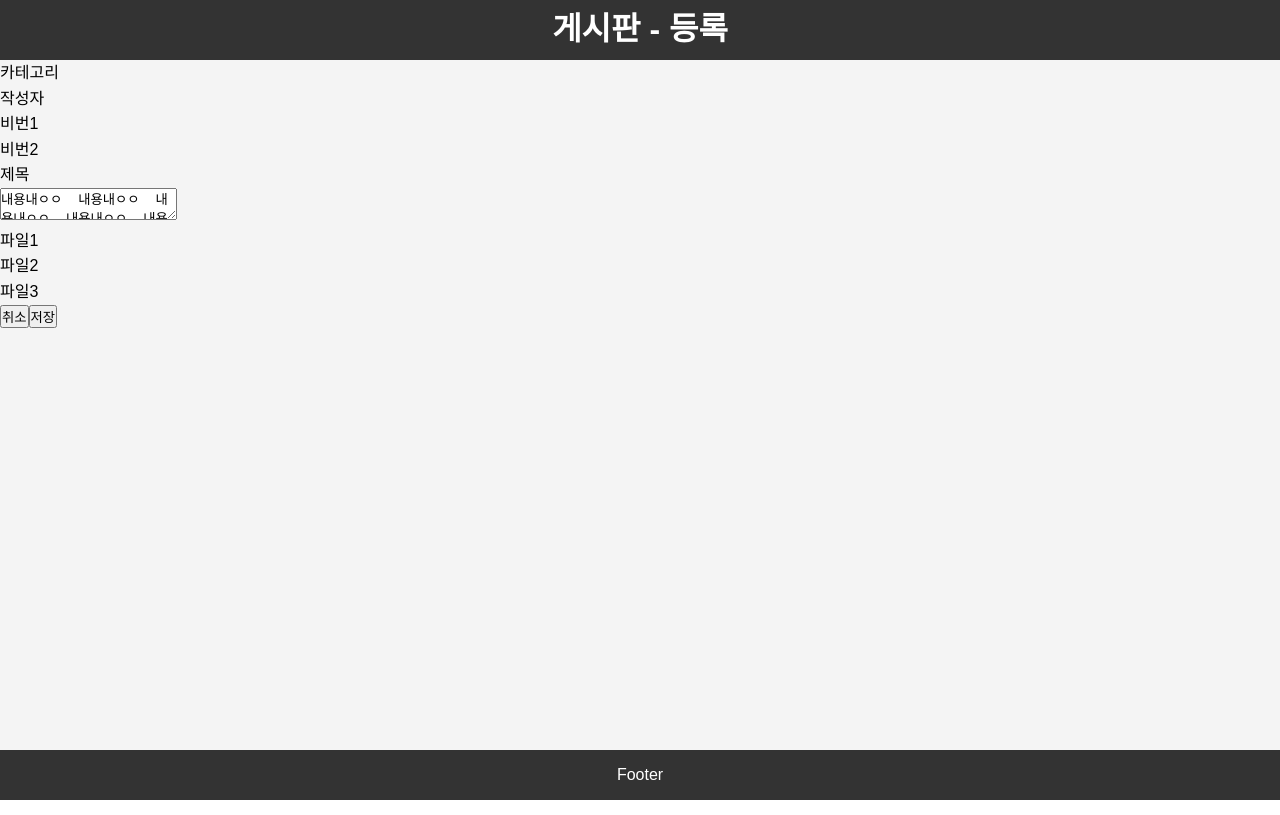
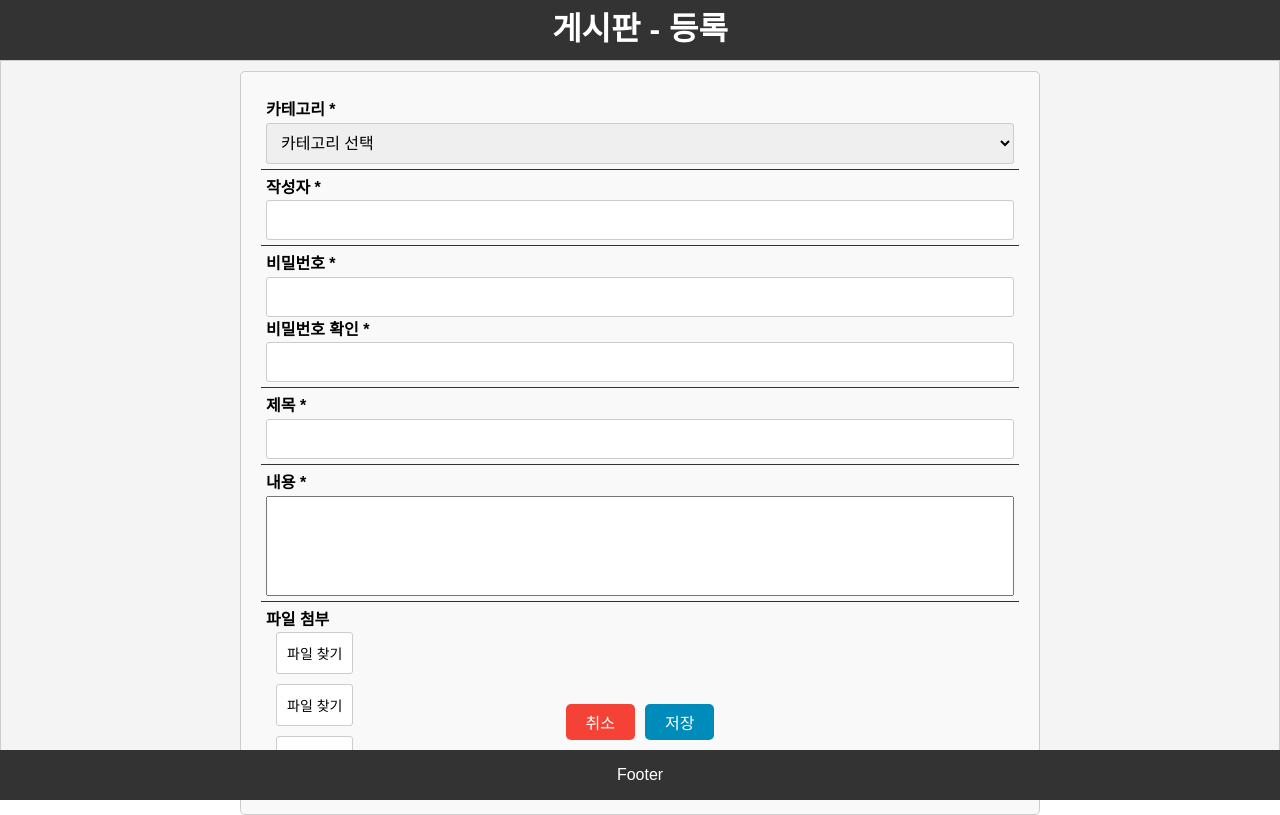
Before and after one commit to HJH413/simpleBoard, a React (Create React App) app in the folder front/: page /Write in a window 1280 px wide. Built offline with nearby package versions, Linux system fonts and the light colour scheme.

Commit message:
frontend v0.3
1. 게시판 작성 디자인 완료
2. 게시판 상세 디자인 완료
3. 게시판 수정 디자인 완료

```diff
--- a/front/package.json
+++ b/front/package.json
@@ -8,6 +8,7 @@
     "@testing-library/user-event": "^13.5.0",
     "react": "^18.3.1",
     "react-dom": "^18.3.1",
+    "react-icons": "^5.2.1",
     "react-router-dom": "^6.23.1",
     "react-scripts": "5.0.1",
     "web-vitals": "^2.1.4"
--- a/front/src/Layouts/Layout.js
+++ b/front/src/Layouts/Layout.js
@@ -15,7 +15,7 @@ const Layout = (props) => {
             headerText = '등록';
             break;
         case '/Detail':
-            headerText = '상세';
+            headerText = '보기';
             break;
         case '/Modify':
             headerText = '수정';
--- a/front/src/css/common.css
+++ b/front/src/css/common.css
@@ -1,6 +1,13 @@
 a {
     text-decoration: none;
 }
+
+textarea {
+    resize: none;
+    width: 100%;
+    height: 10rem;
+}
+
 
 .container {
     flex: 1; /* 자식 요소가 부모 요소의 남은 공간을 채우도록 설정 */
@@ -9,9 +16,8 @@ a {
     width: 100%;
     padding: 10px;
     border: 1px solid #ccc;
-}
-
-.date-container {
+    position: absolute;
+    height: 90%;
 }
 
 .table-container {
@@ -66,18 +72,28 @@ a {
 }
 
 .button-container {
-    display: flex;
-    gap: 10px;
+    margin-right: 30px;
+    margin-bottom: 10px;
 }
 
 .btn {
-    padding: 10px 20px;
+    padding: 6px 20px;
     font-size: 16px;
     border: none;
     border-radius: 5px;
     cursor: pointer;
     transition: background-color 0.3s, color 0.3s;
 }
+
+.btn-search {
+    background-color: #008CBA; /* 파란색 */
+    color: white;
+}
+
+.btn-search:hover {
+    background-color: #007bb5;
+}
+
 
 .btn:hover {
     opacity: 0.8;
@@ -123,8 +139,6 @@ a {
     background-color: #333333;
 }
 
-
-
 .search-container div {
     margin-left: 20px;
     margin-right: 20px;
@@ -146,11 +160,19 @@ a {
     gap: 15px;
 }
 
+.form-container {
+    width: 800px;
+    margin: 0 auto;
+    padding: 20px;
+    border: 1px solid #ccc;
+    border-radius: 5px;
+    background-color: #f9f9f9;
+}
+
 .form-group {
     display: flex;
     align-items: center;
     gap: 10px;
-
 }
 
 .form-group label {
@@ -170,17 +192,119 @@ a {
     margin: 0 10px;
 }
 
-.btn-search {
-    padding: 7px 20px;
-    font-size: 16px;
-    background-color: #008CBA;
-    color: white;
-    border: none;
-    border-radius: 5px;
-    cursor: pointer;
-    transition: background-color 0.3s;
+/*a*/
+.form-group2 {
+    display: flex;
+    flex-direction: column;
+    border-bottom: 1px solid #333333;
+    padding: 5px;
 }
 
-.btn-search:hover {
-    background-color: #007bb5;
+.form-group2 label {
+    font-weight: bold;
 }
+
+.form-group2 input[type="text"],
+.form-group2 input[type="password"],
+.form-group2 select {
+    padding: 10px;
+    font-size: 16px;
+    border: 1px solid #ccc;
+    border-radius: 3px;
+    width: 100%;
+}
+
+.form-group2 textarea {
+    height: 100px;
+}
+
+.file-upload {
+    display: flex;
+    align-items: center;
+    margin-bottom: 10px;
+}
+
+.file-upload input[type="file"] {
+    display: none;
+}
+
+.file-upload button {
+    padding: 10px;
+    font-size: 14px;
+    cursor: pointer;
+    border: 1px solid #ccc;
+    background-color: #fff;
+    border-radius: 3px;
+    margin-left: 10px;
+}
+
+.file-upload button:hover {
+    background-color: #e6e6e6;
+}
+
+.footer-container {
+    position: fixed;
+    bottom: 50px;
+    left: 0;
+    width: 100%;
+}
+
+.board-header-container {
+    display: flex;
+    justify-content: space-between;
+    margin: 20px;
+}
+
+.board-content-container {
+    margin: 20px;
+    padding-top: 20px;
+    padding-bottom: 20px;
+    border-top: 2px solid #333333;
+    border-bottom: 2px solid #333333;
+}
+
+.content-textarea {
+}
+
+.board-reply-container {
+    padding: 10px;
+    background-color: #eae6e6;
+}
+
+.reply-container {
+    display: flex;
+    flex-direction: column; /* 필요에 따라 자식 요소를 세로로 배치 */
+}
+
+.reply {
+    width: 100%;
+    margin-bottom: 10px;
+    border-bottom: 1px solid #020202;
+}
+
+.reply-date {
+    font-size: 12px;
+}
+
+.reply-btn-container {
+    display: flex;
+    justify-content: left;
+    margin-bottom: 10px;
+}
+
+.reply-textarea-container {
+    display: flex;
+    justify-content: space-between;
+}
+
+.reply-textarea {
+    width: 95%;
+    height: 4.25em;
+}
+
+.footer-btn-container {
+    display: flex;
+    justify-content: center;
+    margin-bottom: 10px;
+    gap: 10px;
+}
--- a/front/src/pages/BoardDetail.js
+++ b/front/src/pages/BoardDetail.js
@@ -1,43 +1,72 @@
 import {Link} from "react-router-dom";
 import React from "react";
+import {FaPaperclip } from "react-icons/fa";
 
 const BoardDetail = () => {
     return (
-        <div>
-            <div>
+        <div className={"container"}>
+            <div className={"board-header-container"}>
                 <div>작성자</div>
-                <div>일자</div>
+                <div>등록일시 2024.05.17 12:32 수정일시 2024.05.18 12:32</div>
             </div>
-            <div>
-                <div>[카테고리] 제목</div>
+            <div className={"board-header-container"}>
+                <div>
+                    <h3>[카테고리]&nbsp;&nbsp;&nbsp;제목</h3>
+                </div>
                 <div>조회수:500회</div>
             </div>
-            <div>
-                <div>
-                    <textarea>
-                        내용내ㅇㅇ  내용내ㅇㅇ  내용내ㅇㅇ  내용내ㅇㅇ  내용내ㅇㅇ  내용내ㅇㅇ  내용내ㅇㅇ  내용내ㅇㅇ  내용내ㅇㅇ  내용내ㅇㅇ  내용내ㅇㅇ  내용내ㅇㅇ  내용내ㅇㅇ  내용내ㅇㅇ  내용내ㅇㅇ
+            <div className={"board-content-container"}>
+                <div className={"board-textarea-container"}>
+                    <textarea className={"content-textarea"} disabled>
+                        게시판 내용이 출력됩니다!!!!!!!!!!!!!!
+                        게시판 내용이 출력됩니다!!!!!!!!!!!!!!
+                        게시판 내용이 출력됩니다!!!!!!!!!!!!!!
+                        게시판 내용이 출력됩니다!!!!!!!!!!!!!!
+                        게시판 내용이 출력됩니다!!!!!!!!!!!!!!
+                        게시판 내용이 출력됩니다!!!!!!!!!!!!!!
+                        게시판 내용이 출력됩니다!!!!!!!!!!!!!!
+                        게시판 내용이 출력됩니다!!!!!!!!!!!!!!
                     </textarea>
                 </div>
-                <div>
-                    <p>파일1</p>
-                    <p>파일1</p>
+                <div className={"board-file-container"}>
+                    <div><FaPaperclip/>파일1</div>
+                    <div><FaPaperclip/>파일2</div>
+                    <div><FaPaperclip/>파일3</div>
+                </div>
+                <div className={"board-reply-container"}>
+                    <div className={"reply-container"}>
+                        <div className={"reply"}>
+                            <span className={"reply-date"}>2024.05.17 16:44</span>
+                            <p>
+                                aaaaa1
+                            </p>
+                        </div>
+                        <div className={"reply"}>
+                            <span className={"reply-date"}>2024.05.17 16:44</span>
+                            <p>
+                                aaaaa2
+                            </p>
+                        </div>
+                    </div>
+                    <div className={"reply-btn-container"}>
+                        <button className={"btn btn-save"}>더보기</button>
+                    </div>
+                    <form className={"reply-textarea-container"}>
+                        <textarea className={"reply-textarea"} placeholder={"댓글을 입력해 주세요."}></textarea>
+                        <button className={"btn btn-write"}>등록</button>
+                    </form>
                 </div>
             </div>
-            <div>
-                <div>댓글 목록</div>
-                <div>
-                    <textarea>댓글작성란</textarea>
-                    <button>등록</button>
+            <div className={"footer-container"}>
+                <div className={"footer-btn-container"}>
+                    <Link to="/">
+                        <button className={"btn btn-search"}>목록</button>
+                    </Link>
+                    <Link to="/Modify">
+                        <button className={"btn btn-write"}>수정</button>
+                    </Link>
+                    <button className={"btn btn-delete"}>삭제</button>
                 </div>
-            </div>
-            <div>
-                <Link to="/">
-                    <button>목록</button>
-                </Link>
-                <Link to="/Modify">
-                    <button>수정</button>
-                </Link>
-                <button>삭제</button>
             </div>
         </div>
     );
--- a/front/src/pages/BoardList.js
+++ b/front/src/pages/BoardList.js
@@ -1,5 +1,6 @@
 import React from 'react';
 import {Link} from 'react-router-dom';
+import {FaPaperclip } from "react-icons/fa";
 
 const BoardList = () => {
     return (
@@ -27,10 +28,11 @@ const BoardList = () => {
                         <label htmlFor="search">검색어:</label>
                         <input type="text" id="search"/>
                     </div>
-                    <button type="submit" className="btn-search">검색</button>
+                    <button type="submit" className="btn btn-search">검색</button>
                 </form>
             </div>
             <div className={"table-container"}>
+                총 500건
                 <table className={"board-table"}>
                     <colgroup>
                         <col width={"10%"}/>
@@ -53,9 +55,10 @@ const BoardList = () => {
                     </tr>
                     </thead>
                     <tbody>
+
                     <tr>
                         <td>JAVA</td>
-                        <td>-</td>
+                        <td><FaPaperclip/></td>
                         <td>기나긴제목입니다ㅏ다다다다다다다다</td>
                         <td>김땡땡</td>
                         <td>100,000</td>
@@ -73,7 +76,7 @@ const BoardList = () => {
                     </tr>
                     <tr>
                         <td>JAVA</td>
-                        <td></td>
+                        <td><FaPaperclip/></td>
                         <td>기나긴제목입니다ㅏ다다다다다다다다</td>
                         <td>김땡땡</td>
                         <td>100,000</td>
@@ -82,43 +85,7 @@ const BoardList = () => {
                     </tr>
                     <tr>
                         <td>JAVA</td>
-                        <td></td>
-                        <td>기나긴제목입니다ㅏ다다다다다다다다</td>
-                        <td>김땡땡</td>
-                        <td>100,000</td>
-                        <td>2024-05-16 11:09</td>
-                        <td>-</td>
-                    </tr>
-                    <tr>
-                        <td>JAVA</td>
-                        <td>-</td>
-                        <td>기나긴제목입니다ㅏ다다다다다다다다</td>
-                        <td>김땡땡</td>
-                        <td>100,000</td>
-                        <td>2024-05-16 11:09</td>
-                        <td>-</td>
-                    </tr>
-                    <tr>
-                        <td>JAVA</td>
-                        <td></td>
-                        <td>기나긴제목입니다ㅏ다다다다다다다다</td>
-                        <td>김땡땡</td>
-                        <td>100,000</td>
-                        <td>2024-05-16 11:09</td>
-                        <td>-</td>
-                    </tr>
-                    <tr>
-                        <td>JAVA</td>
-                        <td></td>
-                        <td>기나긴제목입니다ㅏ다다다다다다다다</td>
-                        <td>김땡땡</td>
-                        <td>100,000</td>
-                        <td>2024-05-16 11:09</td>
-                        <td>-</td>
-                    </tr>
-                    <tr>
-                        <td>JAVA</td>
-                        <td></td>
+                        <td><FaPaperclip/></td>
                         <td>기나긴제목입니다ㅏ다다다다다다다다</td>
                         <td>김땡땡</td>
                         <td>100,000</td>
@@ -146,6 +113,7 @@ const BoardList = () => {
                     </tbody>
                 </table>
             </div>
+            <div className={"footer-container"}>
                 <div className={"paging-container"}>
                     <div className={"paging"}>
                         1, 2, 3, 4, 5, 6, 7, 8, 9, >, >>
@@ -159,6 +127,7 @@ const BoardList = () => {
                     </Link>
                 </div>
             </div>
+        </div>
     );
 }
 
--- a/front/src/pages/BoardModify.js
+++ b/front/src/pages/BoardModify.js
@@ -3,41 +3,62 @@ import React from "react";
 
 const BoardModify = () => {
     return (
-        <div>
-            <div>
-                <div>카테고리 수정불가</div>
+        <div className={"container"}>
+            <form>
+                <div className={"form-container"}>
+                    <div className="form-group2">
+                        <label htmlFor="category">카테고리 : JAVA</label>
                     </div>
-            <div>
-                <div>등록일시</div>
+                    <div className="form-group2">
+                        <label htmlFor="category">등록일시 : 2024.05.17 11:15</label>
                     </div>
-            <div>
-                <div>수정일시</div>
+                    <div className="form-group2">
+                        <label htmlFor="category">수정일시 : 2024.05.18 11:15</label>
                     </div>
-            <div>
-                <div>작성자</div>
+                    <div className="form-group2">
+                        <label htmlFor="category">조회수 : 10</label>
                     </div>
-            <div>
-                <div>비번확인용</div>
+                    <div className="form-group2">
+                        <label htmlFor="author">작성자 *</label>
+                        <input type="text" id="author" />
                     </div>
-            <div>
-                <div>제목</div>
+                    <div className="form-group2">
+                        <label htmlFor="password">비밀번호 *</label>
+                        <input type="password" id="password" />
                     </div>
-            <div>
-                    <textarea>
-                        내용내ㅇㅇ  내용내ㅇㅇ  내용내ㅇㅇ  내용내ㅇㅇ  내용내ㅇㅇ  내용내ㅇㅇ  내용내ㅇㅇ  내용내ㅇㅇ  내용내ㅇㅇ  내용내ㅇㅇ  내용내ㅇㅇ  내용내ㅇㅇ  내용내ㅇㅇ  내용내ㅇㅇ  내용내ㅇㅇ
-                    </textarea>
+                    <div className="form-group2">
+                        <label htmlFor="title">제목 *</label>
+                        <input type="text" id="title" />
                     </div>
-            <div>
-                <p>파일1</p>
-                <p>파일2</p>
-                <p>파일3</p>
+                    <div className="form-group2">
+                        <label htmlFor="content">내용 *</label>
+                        <textarea id="content"></textarea>
                     </div>
-            <div>
+                    <div className="form-group2">
+                        <label>파일 첨부</label>
+                        <div className="file-upload">
+                            <input type="file" />
+                            <button type="button">파일 찾기</button>
+                        </div>
+                        <div className="file-upload">
+                            <input type="file" />
+                            <button type="button">파일 찾기</button>
+                        </div>
+                        <div className="file-upload">
+                            <input type="file" />
+                            <button type="button">파일 찾기</button>
+                        </div>
+                    </div>
+                </div>
+                <div className={"footer-container"}>
+                    <div className={"footer-btn-container"}>
                         <Link to="/">
-                    <button>취소</button>
+                            <button className={"btn btn-cancel"}>취소</button>
                         </Link>
-                <button>저장</button>
+                        <button className={"btn btn-save"}>저장</button>
                     </div>
+                </div>
+            </form>
         </div>
     );
 }
--- a/front/src/pages/BoardWrite.js
+++ b/front/src/pages/BoardWrite.js
@@ -3,36 +3,59 @@ import React from "react";
 
 const BoardWrite = () => {
     return (
-        <div>
-            <div>
-                <div>카테고리</div>
+        <div className={"container"}>
+            <form>
+                <div className={"form-container"}>
+                    <div className="form-group2">
+                        <label htmlFor="category">카테고리 *</label>
+                        <select id="category">
+                            <option>카테고리 선택</option>
+                            {/* Add more options as needed */}
+                        </select>
                     </div>
-            <div>
-                <div>작성자</div>
+                    <div className="form-group2">
+                        <label htmlFor="author">작성자 *</label>
+                        <input type="text" id="author" />
                     </div>
-            <div>
-                <div>비번1</div>
-                <div>비번2</div>
+                    <div className="form-group2">
+                        <label htmlFor="password">비밀번호 *</label>
+                        <input type="password" id="password" />
+                        <label htmlFor="password-confirm">비밀번호 확인 *</label>
+                        <input type="password" id="password-confirm" />
                     </div>
-            <div>
-                <div>제목</div>
+                    <div className="form-group2">
+                        <label htmlFor="title">제목 *</label>
+                        <input type="text" id="title" />
                     </div>
-            <div>
-                    <textarea>
-                        내용내ㅇㅇ  내용내ㅇㅇ  내용내ㅇㅇ  내용내ㅇㅇ  내용내ㅇㅇ  내용내ㅇㅇ  내용내ㅇㅇ  내용내ㅇㅇ  내용내ㅇㅇ  내용내ㅇㅇ  내용내ㅇㅇ  내용내ㅇㅇ  내용내ㅇㅇ  내용내ㅇㅇ  내용내ㅇㅇ
-                    </textarea>
+                    <div className="form-group2">
+                        <label htmlFor="content">내용 *</label>
+                        <textarea id="content"></textarea>
                     </div>
-            <div>
-                <p>파일1</p>
-                <p>파일2</p>
-                <p>파일3</p>
+                    <div className="form-group2">
+                        <label>파일 첨부</label>
+                        <div className="file-upload">
+                            <input type="file" />
+                            <button type="button">파일 찾기</button>
                         </div>
-            <div>
+                        <div className="file-upload">
+                            <input type="file" />
+                            <button type="button">파일 찾기</button>
+                        </div>
+                        <div className="file-upload">
+                            <input type="file" />
+                            <button type="button">파일 찾기</button>
+                        </div>
+                    </div>
+                </div>
+                <div className={"footer-container"}>
+                    <div className={"footer-btn-container"}>
                         <Link to="/">
-                    <button>취소</button>
+                            <button className={"btn btn-cancel"}>취소</button>
                         </Link>
-                <button>저장</button>
+                        <button className={"btn btn-save"}>저장</button>
                     </div>
+                </div>
+            </form>
         </div>
     );
 }
```
Also changed, not shown: 1 other file (tests, documents, lock files or other folders). Lines whose indentation alone changed are shown as unchanged.
